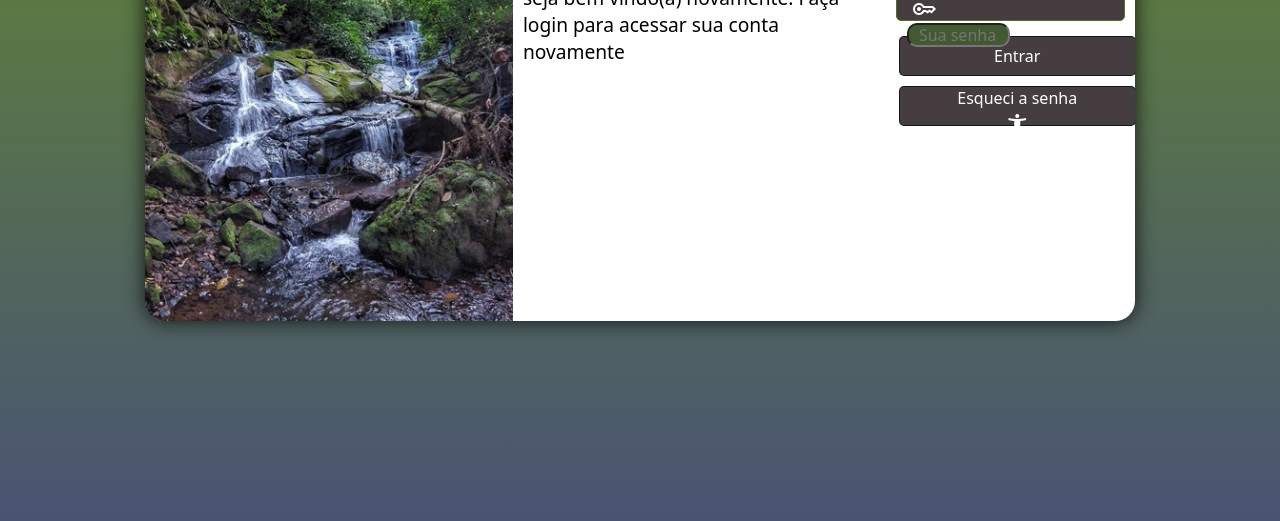
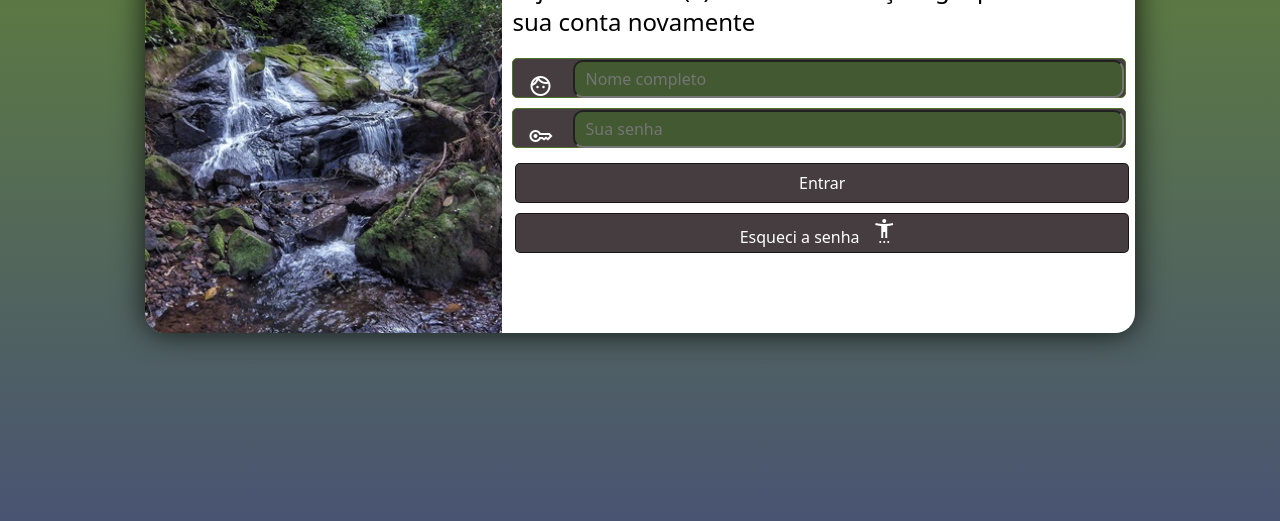
Before and after one commit to EzequiasCodeMaster/projetos-pequenos, a plain HTML site: page login/login-curso-em-video/index.html in a window 1280 px wide. Shown: the part 279-800 px from the top of the page. Drawn offline with nearby package versions, Linux system fonts and the light colour scheme.

Commit message:
arrumando o submit

```diff
--- a/login/login-curso-em-video/index.html
+++ b/login/login-curso-em-video/index.html
@@ -13,6 +13,7 @@
         <section class="login">
             <div id="imagem">
             </div>
+<div class="regular">
 
                 <div class="formulario">
                     <h1>Login</h1>
@@ -45,6 +46,7 @@
                             </span></button>
                     </div>
                 </form>
+</div>
 
         </section>
     </main>
--- a/login/login-curso-em-video/media-query.css
+++ b/login/login-curso-em-video/media-query.css
@@ -8,7 +8,7 @@
 
     section.login {
         width: 80%;
-        height: 45%;
+        height: 300px;
     }
    section #imagem {
         float: left;
@@ -23,7 +23,7 @@
     }
 
     .campo {
-        margin-left: 200px;
+        margin-left: 32%;
         background-color: #463D40;
     }
 
@@ -62,6 +62,8 @@ input {
 }
 }
 
+
+/*----------------------------------------------------------------------------------------------------------------------
             /* para computadores*/
 
             @media screen and (min-width: 1024px)  {
@@ -72,9 +74,22 @@ input {
                 }
 
                 section.login {
+                    display: flex;
                     width: 990px;
-                    height: 50%; /* Aqui o tamanho da altura é referente ao conteúdo dentro da div */
-                    display: flex;
+                    height: 53%; /* Aqui o tamanho da altura é referente ao conteúdo dentro da div */
+
+                    position: absolute;
+                    top: 50%;
+                    left: 50%;
+                    overflow: hidden; /*para a imagem não sair da div*/
+
+                    background-color: white;
+                    border-radius: 20px;
+                    box-shadow: 0px 0px 30px rgba(0, 0, 0, 0.808);
+
+                    transform: translate(-50% , -50%);
+
+
                 }
 
                 section #imagem {
@@ -86,7 +101,7 @@ input {
 
 
                 .formulario {
-                    width: 50%;
+                    width: 100%;
                     padding: 20px;
                     box-sizing: border-box;
                 }
@@ -96,20 +111,23 @@ input {
                 }
 
                 .formulario p {
-                    font-size: 1.2em;
+                    width: 100;
+                    font-size: 1.5em;
                 }
 
                 .campo {
+                    width: 97%;
                     display: block;
                     background-color: #463D40;
                     padding: 10px;
                     margin-bottom: 10px;
+                    margin: 10px;
                     border-radius: 5px;
                 }
 
                 button {
                     display: block;
-                    width: 95%;
+                    width: 97%;
                     height: 40px;
                     background-color: #463D40;
                     color: white;
@@ -129,16 +147,18 @@ input {
                 span {
                     color: white;
                     font-size: 2em;
-                    width: 90%;
                     padding: 5px;
+
                 }
 
                 input {
                     background-color: #425931;
-                    width: 50%;
+                    width: 93%;
+                    height: 38px;
                     font-size: 1em;
                     border-radius: 10px;
                     padding: 10px;
                     margin-bottom: 10px;
+                    transform: translate(50px, -49px);
                 }
             }
```
Lines whose indentation alone changed are shown as unchanged.
